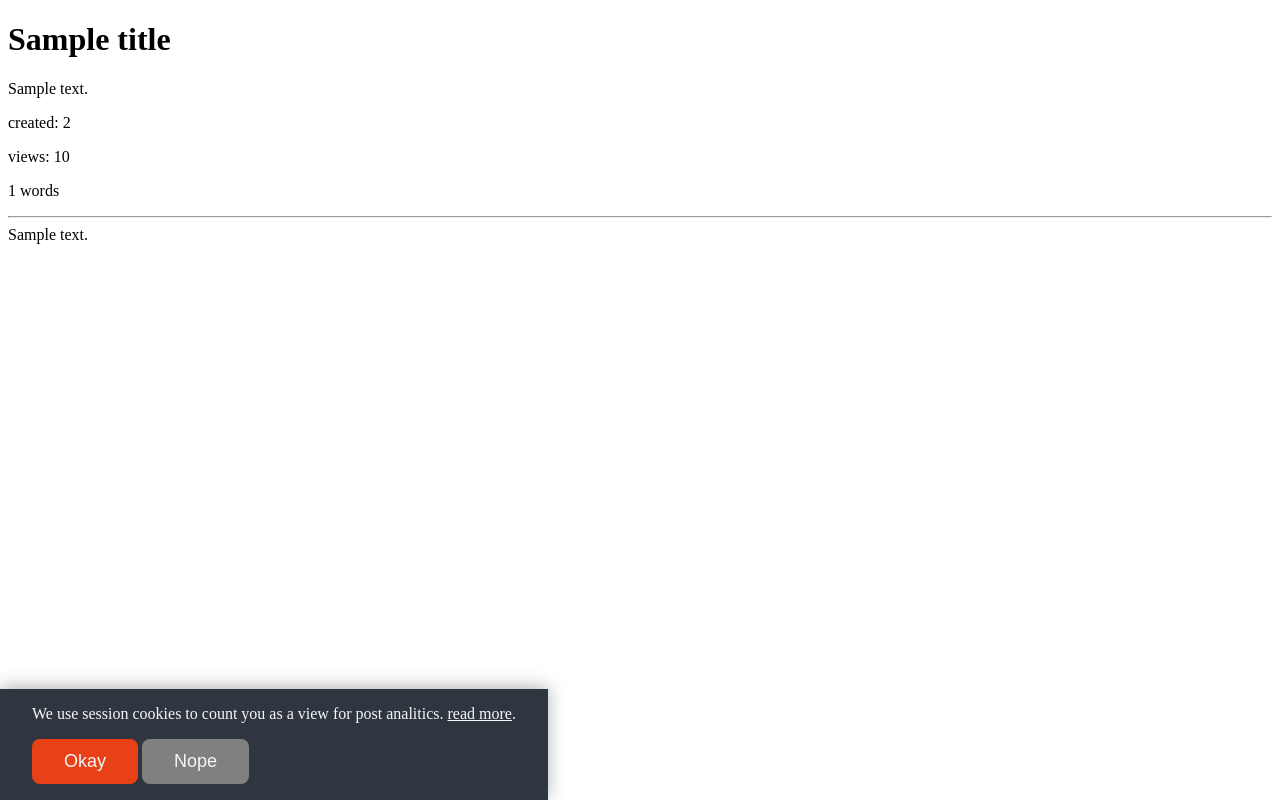
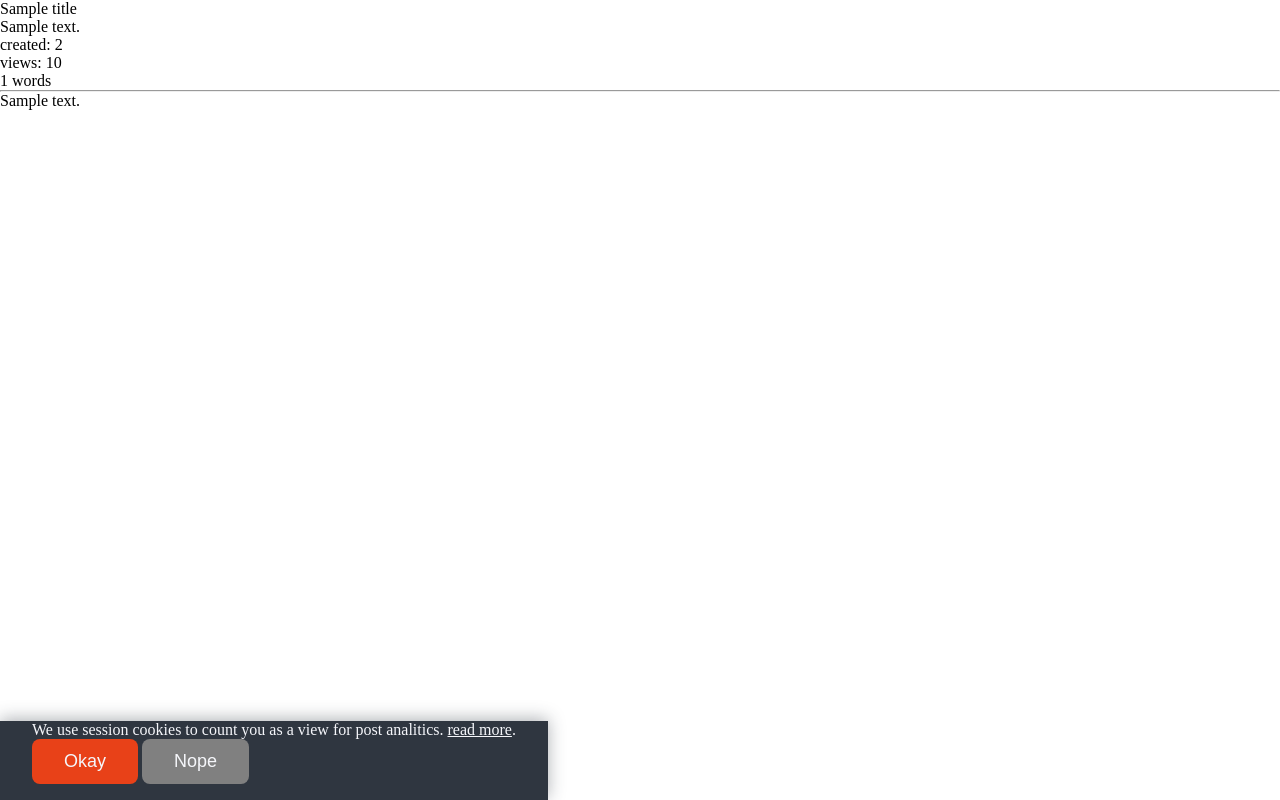
Before and after one commit to y0nei/FastAPI-fullstack-blog, a FastAPI app: template src/templates/components/article.html in a window 1280 px wide. Run offline with FastAPI, Linux system fonts and the light colour scheme; the template is opened without the code that fills it: most values are stand-ins (such as "Sample title", 1, 10 or a date in 2020); style sheets or scripts are compiled from the project's sources.

Commit message:
feat(sass): Renames, reset, variables & components

```diff
--- /dev/null
+++ b/src/static/scss/abstracts/_variables.scss
@@ -0,0 +1 @@
+$default-border-radius: 0.5rem;
--- /dev/null
+++ b/src/static/scss/base/_reset.scss
@@ -0,0 +1,47 @@
+/*! minireset.css v0.0.6 | MIT License | github.com/jgthms/minireset.css */
+
+html, body, p, ol, ul, li, dl, dt, dd, blockquote,
+figure, fieldset, legend, textarea, pre, iframe, hr,
+h1, h2, h3, h4, h5, h6 {
+    margin: 0;
+    padding: 0;
+}
+
+h1, h2, h3, h4, h5, h6 {
+    font-size: 100%;
+    font-weight: normal;
+}
+
+ul {
+    list-style: none;
+}
+
+button, input, select {
+    margin: 0;
+}
+
+html {
+    box-sizing: border-box;
+}
+
+*, *::before, *::after {
+    box-sizing: inherit;
+}
+
+img, video {
+    height: auto;
+    max-width: 100%;
+}
+
+iframe {
+    border: 0;
+}
+
+table {
+    border-collapse: collapse;
+    border-spacing: 0;
+}
+
+td, th {
+    padding: 0;
+}
--- a/src/static/scss/cookie-banner.scss
+++ b/src/static/scss/components/_cookie-banner.scss
@@ -1,3 +1,5 @@
+@import "../abstracts/variables";
+
 $textColor: #f5f6fa;
 $linkColor: $textColor;
 $backgroundColor: #2f3640;
@@ -22,7 +24,7 @@ $denyButton: gray;
         padding: 12px 32px;
         font-size: 18px;
         margin-bottom: 16px;
-        border-radius: 8px;
+        border-radius: $default-border-radius;
         cursor: pointer;
 
         &:hover { filter: brightness(120%) }
--- a/src/static/scss/styles.scss
+++ b/src/static/scss/style.scss
@@ -1,3 +1,6 @@
+@import "base/reset";
+@import "components/cookie-banner";
+
 $tableBorder: 1px;
 
 table, th, td {
--- a/src/templates/base.html
+++ b/src/templates/base.html
@@ -4,8 +4,7 @@
         <title>FastAPI Blog</title>
         <meta charset="UTF-8">
         <meta name="viewport" content="width=device-width, initial-scale=1">
-        <link rel="stylesheet" href="{{ url_for('static', path='/css/compiled/cookie-banner.css') }}">
-        {% block postlist_styling %}{% endblock %}
+        <link rel="stylesheet" href="{{ url_for('static', path='/css/compiled/style.css') }}">
         {% block article_styling %}{% endblock %}
     </head>
     <body>
--- a/src/templates/home.html
+++ b/src/templates/home.html
@@ -1,8 +1,4 @@
 {% extends "base.html" %}
-
-{% block postlist_styling %}
-<link rel="stylesheet" href="{{ url_for('static', path='/css/compiled/styles.css') }}">
-{% endblock %}
 
 {% block home %}
 <form hx-get="/posts" hx-target="#postlist" hx-trigger="change">
```
